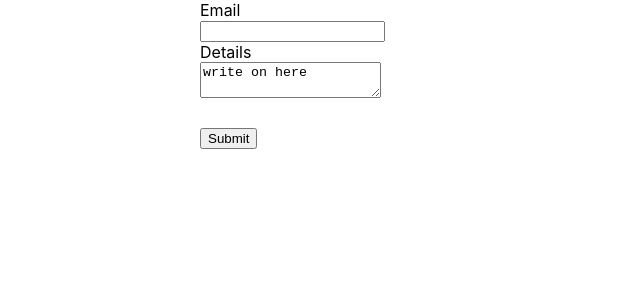
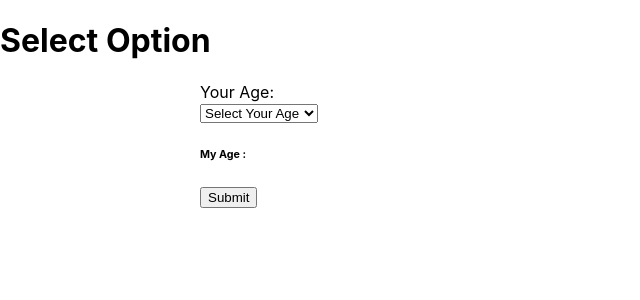
Before and after one commit to Ouss-tagh-dev/React-js-Fundamental, a React (Create React App) app: page / in a window 1280 px wide. Shown: the top 300 px of the page, without its empty margins (0-640 px from the left). Built offline with nearby package versions, Linux system fonts and the light colour scheme; the HTML template or start-up script is replaced by a standard one.

Commit message:
Select Option

```diff
--- a/src/App.js
+++ b/src/App.js
@@ -1,42 +1,29 @@
 import { Component } from "react";
 class App extends Component {
   state = {
-    email: "",
-    details: "",
+    age: "",
   };
-  formSubmit = (e) => {
-    e.preventDefault();
-    if (this.validate()) {
-      alert("Form Submit Done");
-    }
-  };
+
   render() {
     return (
       <div className="App">
+        <h1>{"Select Option"}</h1>
         <div>
           <form onSubmit={this.formSubmit}>
             <div className="form-group" style={{ marginLeft: 200 }}>
-              <label>Email</label>
+              <label>Your Age: </label>
               <br />
-              <input
-                type="email"
-                name="email"
-                onChange={(event) => {
-                  this.setState({ email: event.target.value });
-                }}
-              />
-              <br />
+              <select onChange={(e) => this.setState({ age: e.target.value })}>
+                <option value="" disabled selected>
+                  {" "}
+                  Select Your Age{" "}
+                </option>
+                <option value="15 - 20"> 15 - 20 </option>
+                <option value="21 - 30"> 21 - 30 </option>
+                <option value="31 - 40"> 31 - 40 </option>
+              </select>
+              <h6>My Age : {this.state.age}</h6>
 
-              <label>Details</label>
-              <br />
-              <textarea
-                onChange={(event) => {
-                  this.setState({ details: event.target.value });
-                }}
-              >
-                write on here
-              </textarea>
-              <h6>{this.state.details}</h6>
               <button type="submit">Submit</button>
             </div>
           </form>
```
